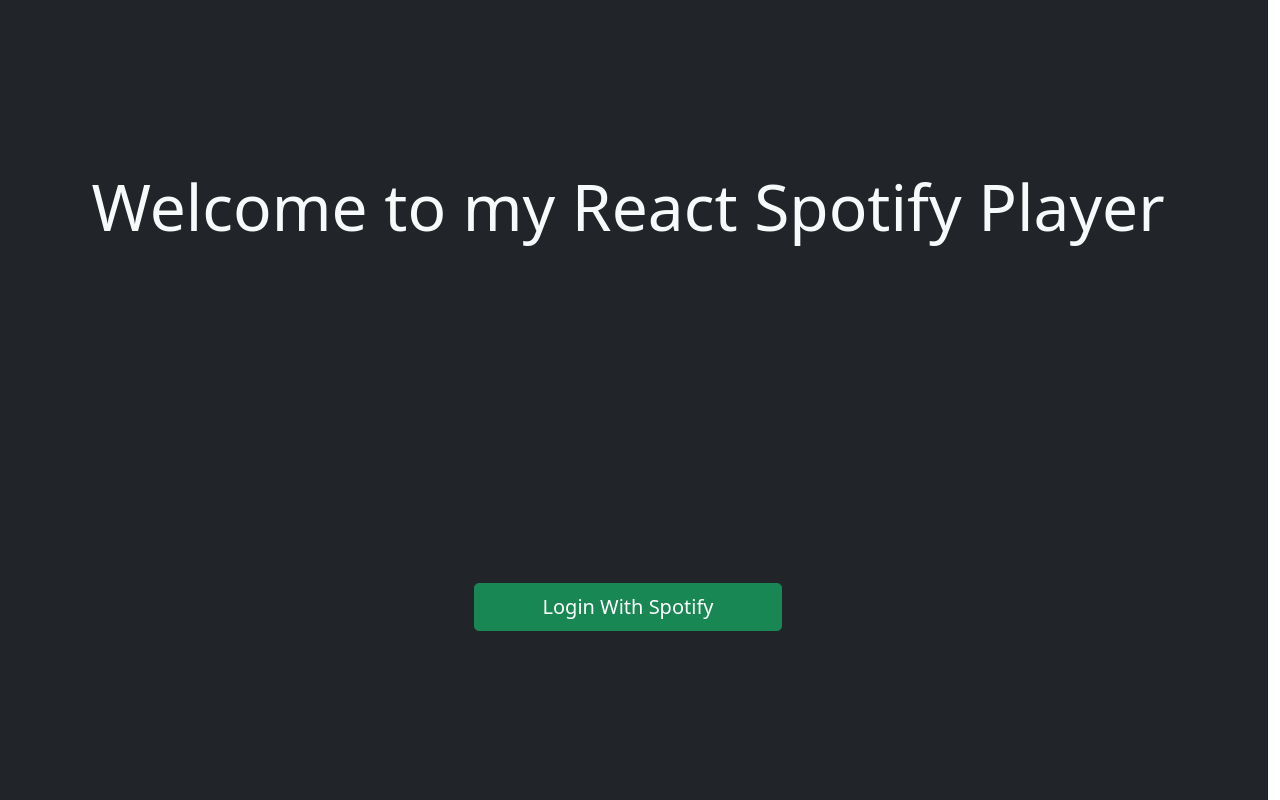
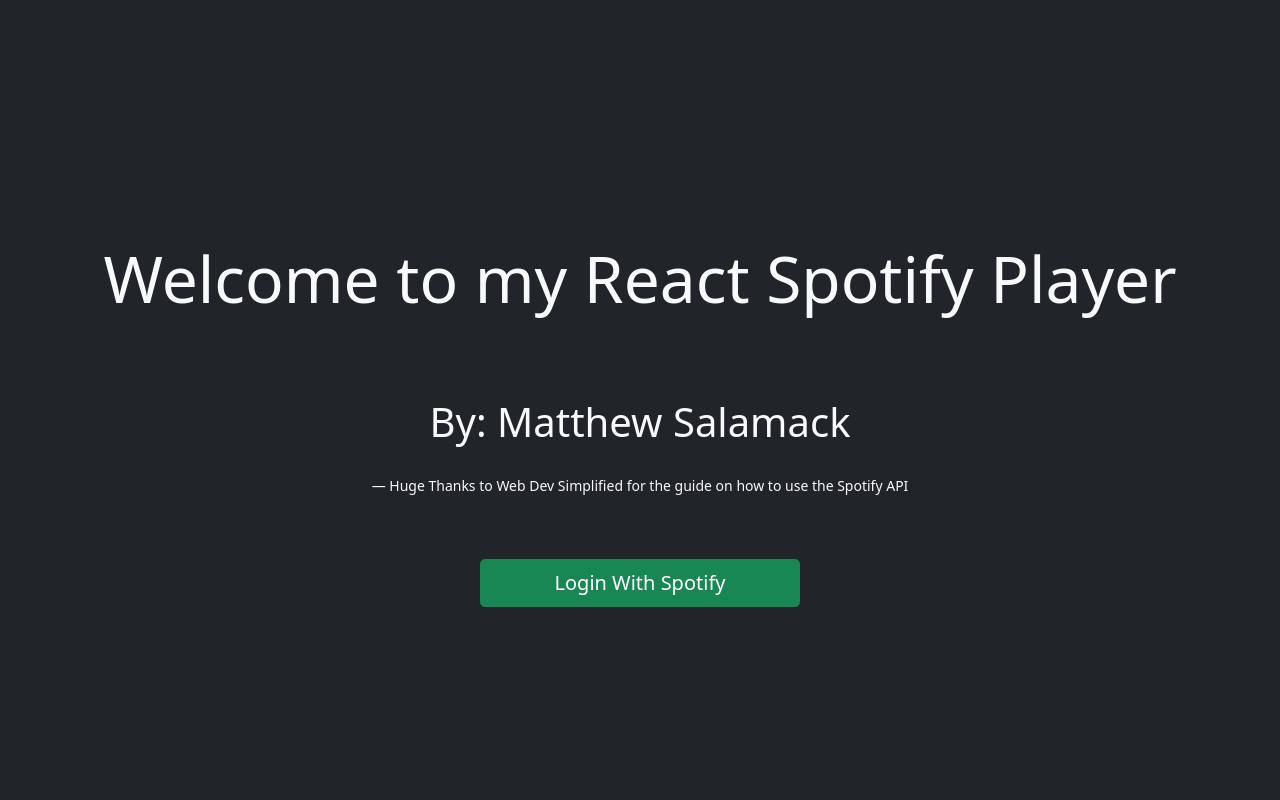
Before and after one commit to moflaky/spotify-player-client, a React (Create React App) app: page / in a window 1280 px wide. Built offline with nearby package versions, Linux system fonts and the light colour scheme; what spotify-web-api-node would draw is missing.

Commit message:
Fixed weird padding issue

```diff
--- a/src/Login.js
+++ b/src/Login.js
@@ -9,18 +9,34 @@
   return (
     <Container
       fluid={true}
-      className="bg-dark text-center row h-100"
+      className="bg-dark text-center d-flex align-items-center justify-content-center"
       style={{ minHeight: "100vh" }}
     >
-      <div className="m-auto text-center display-3 text-light">
+      <div className="row h-100">
+        <div
+          className="display-3 text-light text-center"
+          style={{ padding: "5rem" }}
+        >
           Welcome to my React Spotify Player
         </div>
+        <div className="display-6 text-light text-center">
+          By: Matthew Salamack
+        </div>
+        <h6
+          className=" blockquote-footer text-light text-center "
+          style={{ margin: "2rem 0rem" }}
+        >
+          Huge Thanks to Web Dev Simplified for the guide on how to use the
+          Spotify API
+        </h6>
         <a
-        className="m-auto w-25 btn btn-success btn-lg btn-block"
+          className="col-sm-12 mx-auto w-25 btn btn-success btn-lg "
+          style={{ margin: "2rem " }}
           href={AUTH_URL}
         >
           Login With Spotify
         </a>
+      </div>
     </Container>
   );
 }
```
Lines whose indentation alone changed are shown as unchanged.
